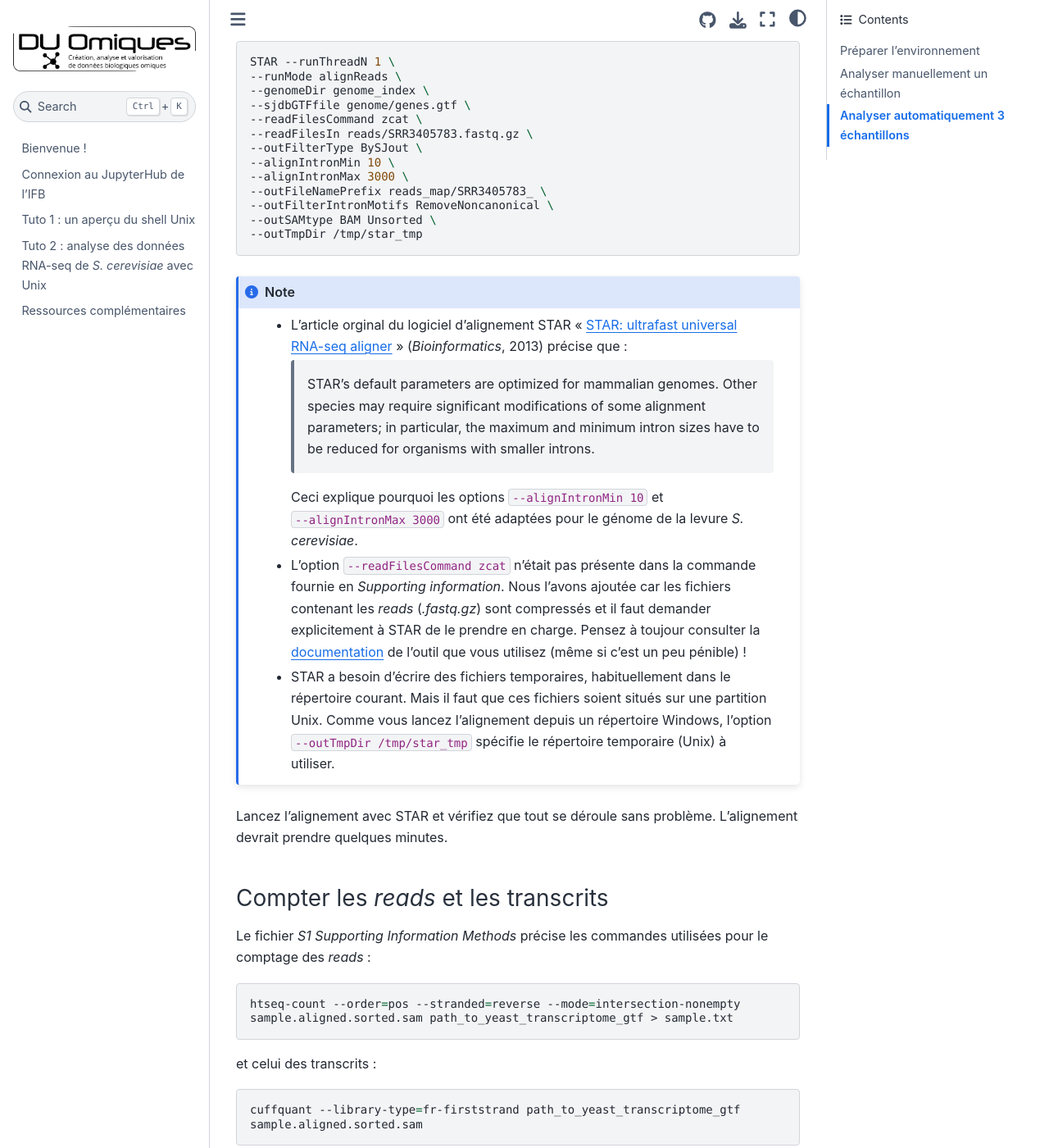
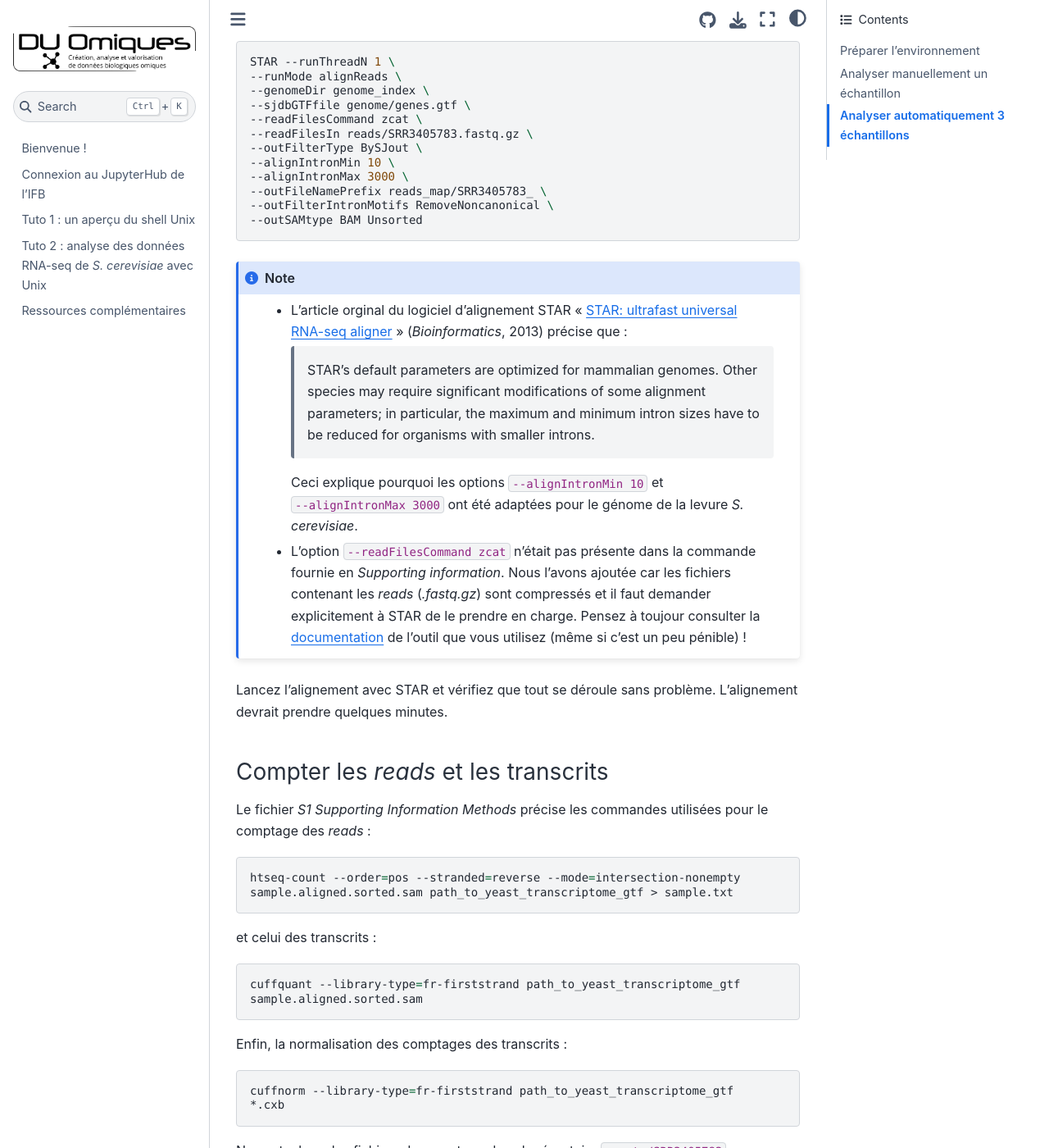
Before and after one commit to pierrepo/unix-tutorial, a Jupyter Book: the page built from tutorial_2/3_analyse.md, in a window 1280 px wide and 1400 px high, scrolled down 3730 px. Shown: the whole window at 82% size. Built offline with Jupyter Book 1.0.4 settings and Sphinx 7.4.7 and the Sphinx Book theme 1.1.4, drawn with Linux system fonts in a browser that asks for light colours.

Commit message:
Remove STAR option --outTmpDir /tmp/star_tmp

````diff
--- a/tutorial_2/3_analyse.md
+++ b/tutorial_2/3_analyse.md
@@ -154,8 +154,7 @@ STAR --runThreadN 1 \
 --alignIntronMax 3000 \
 --outFileNamePrefix reads_map/SRR3405783_ \
 --outFilterIntronMotifs RemoveNoncanonical \
---outSAMtype BAM Unsorted \
---outTmpDir /tmp/star_tmp
+--outSAMtype BAM Unsorted
 ```
 
 ```{note}
@@ -165,8 +164,6 @@ STAR --runThreadN 1 \
     Ceci explique pourquoi les options `--alignIntronMin 10` et `--alignIntronMax 3000` ont été adaptées pour le génome de la levure *S. cerevisiae*.
 
 - L'option `--readFilesCommand zcat` n'était pas présente dans la commande fournie en *Supporting information*. Nous l'avons ajoutée car les fichiers contenant les *reads* (*.fastq.gz*) sont compressés et il faut demander explicitement à STAR de le prendre en charge. Pensez à toujour consulter la [documentation](https://github.com/alexdobin/STAR/blob/master/doc/STARmanual.pdf) de l'outil que vous utilisez (même si c'est un peu pénible) !
-
-- STAR a besoin d'écrire des fichiers temporaires, habituellement dans le répertoire courant. Mais il faut que ces fichiers soient situés sur une partition Unix. Comme vous lancez l'alignement depuis un répertoire Windows, l'option `--outTmpDir /tmp/star_tmp` spécifie le répertoire temporaire (Unix) à utiliser.
 ```
 
 Lancez l'alignement avec STAR et vérifiez que tout se déroule sans problème.
````
